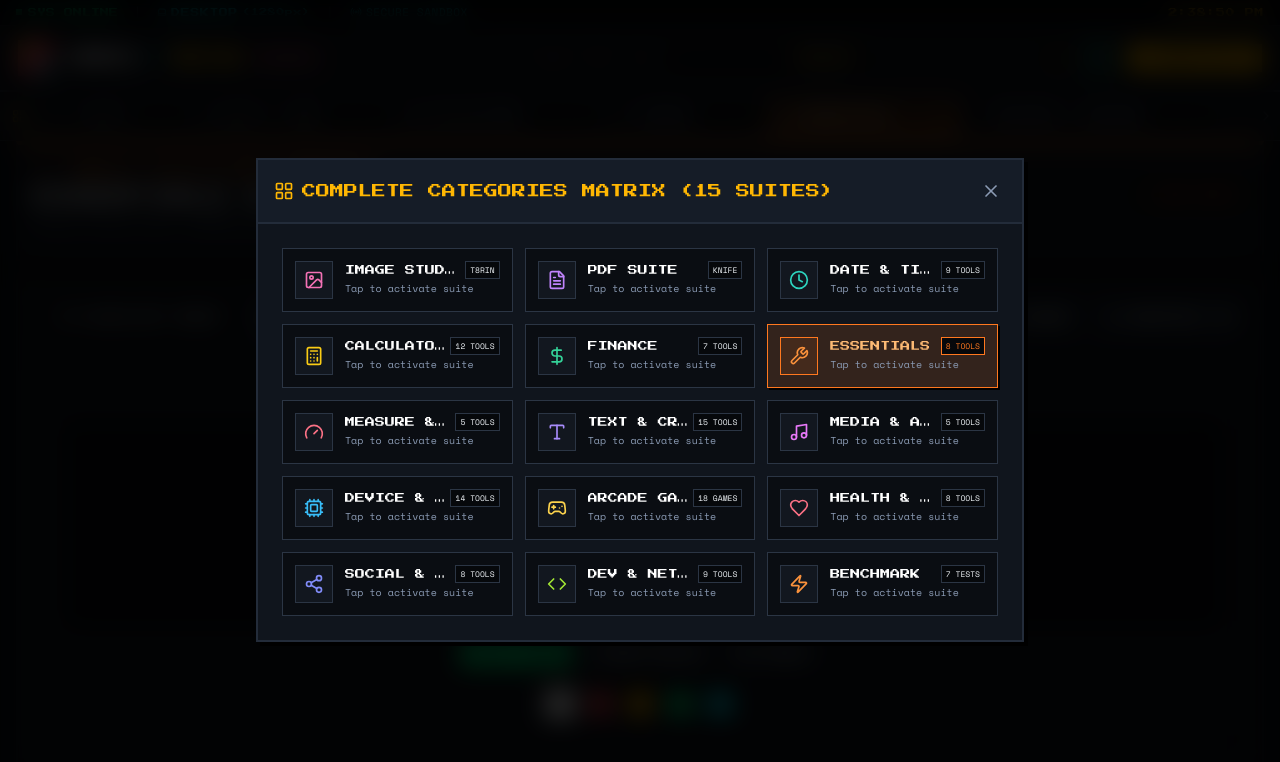
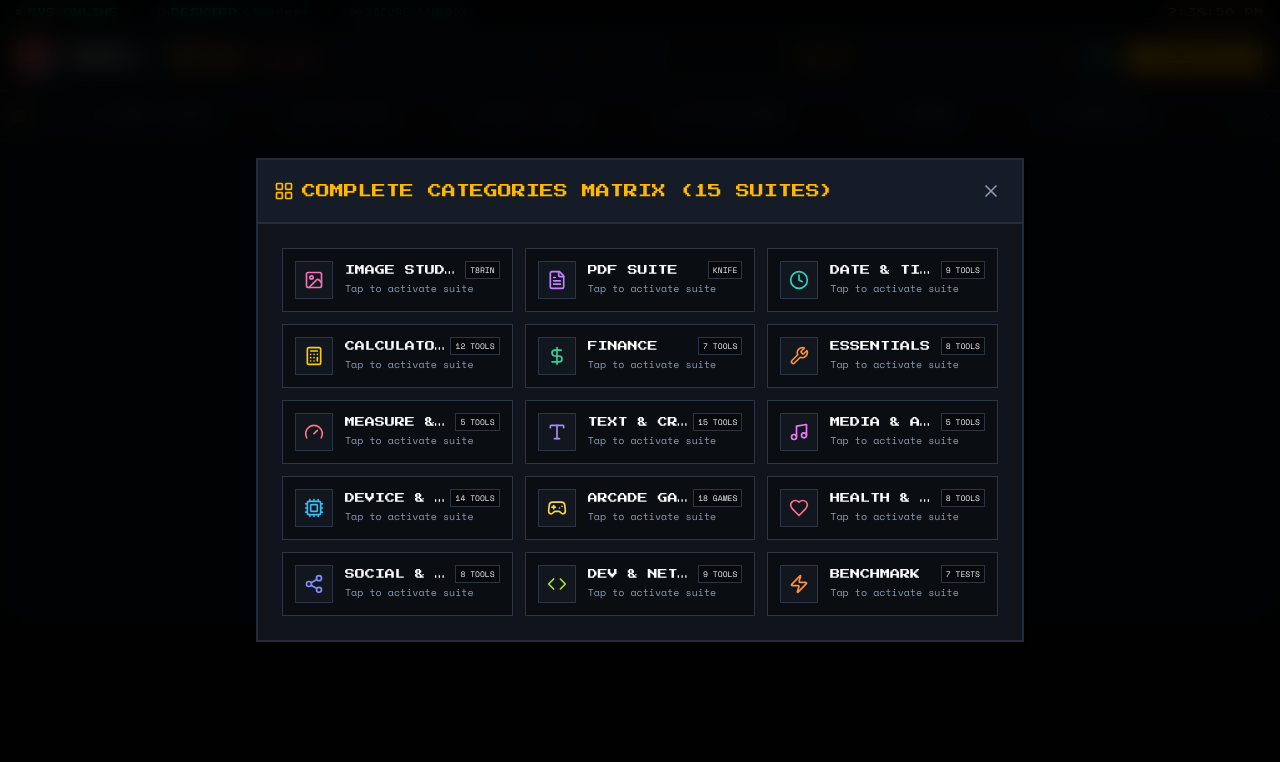
Before and after one commit to klein-1/omnideck, a React (Vite) app: page / in a window 1280 px wide. Shown: the top 762 px of the page. Built offline with nearby package versions, Linux system fonts and the light colour scheme.

Commit message:
Remove pre-selection of essentials category on startup

```diff
--- a/src/App.jsx
+++ b/src/App.jsx
@@ -97,7 +97,7 @@ const ALL_TOOLS = [
 ];
 
 export default function App() {
-  const [activeCategory, setActiveCategory] = useState('essentials');
+  const [activeCategory, setActiveCategory] = useState(null);
   const [soundEnabled, setSoundEnabled] = useState(true);
   const [theme, setTheme] = useState(() => localStorage.getItem('omnideck_theme') || 'dark');
   const [isSearchOpen, setIsSearchOpen] = useState(false);
@@ -134,6 +134,7 @@ export default function App() {
 
   const handleSelectToolFromSearch = (tool) => {
     setActiveCategory(tool.categoryId);
+    setIsMatrixOpen(false);
   };
 
   return (
@@ -160,7 +161,28 @@ export default function App() {
 
       {/* Dynamic Content Viewport */}
       <main className="flex-1 w-full px-2 sm:px-3 md:px-4 space-y-3 sm:space-y-4">
-        <ErrorBoundary onResetToHome={() => setActiveCategory('essentials')}>
+        <ErrorBoundary onResetToHome={() => { setActiveCategory(null); setIsMatrixOpen(true); }}>
+        {/* Fallback state when no category is selected yet and matrix is dismissed */}
+        {!activeCategory && (
+          <div className="flex flex-col items-center justify-center min-h-[55vh] text-center p-6 border-2 border-dashed border-deck-border bg-deck-surface/40 my-6 max-w-2xl mx-auto animate-fadeIn">
+            <div className="w-14 h-14 bg-arcade-amber/10 border-2 border-arcade-amber/50 flex items-center justify-center mb-4 shadow-pixel-sm">
+              <span className="font-pixel text-arcade-amber text-xl">⚡</span>
+            </div>
+            <h2 className="font-pixel text-base sm:text-lg text-white mb-2">
+              OMNI//DECK READY // NO SUITE MOUNTED
+            </h2>
+            <p className="font-mono text-xs text-arcade-muted max-w-md mb-6 leading-relaxed">
+              Choose a utility suite from the navigation ribbon above or launch the Complete Categories Matrix.
+            </p>
+            <button
+              onClick={() => { playClick(); setIsMatrixOpen(true); }}
+              className="btn-pixel btn-pixel-amber px-5 py-2.5 font-pixel text-xs flex items-center gap-2"
+            >
+              <span>LAUNCH CATEGORIES MATRIX</span>
+            </button>
+          </div>
+        )}
+
         {/* 4. IMAGE STUDIO (T8RIN) */}
         {activeCategory === 'imageToolbox' && (
           <ToolWrapper
```
